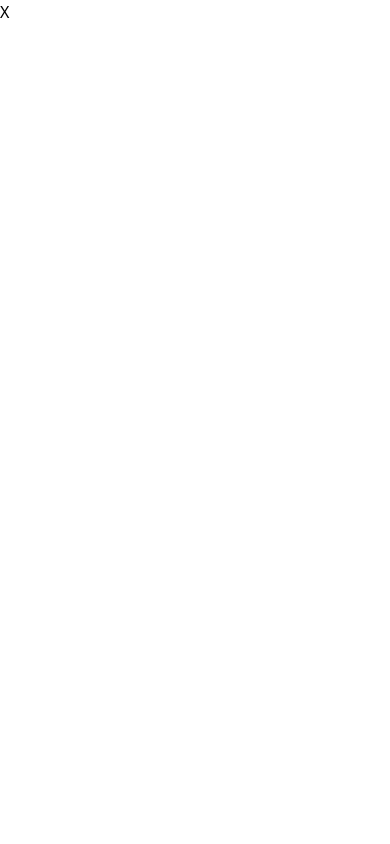
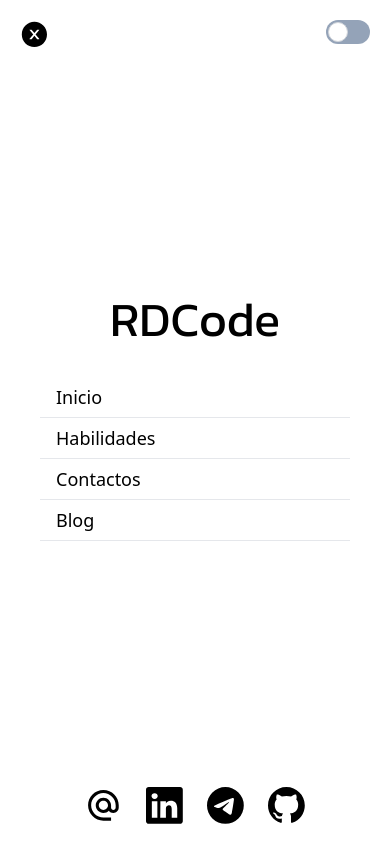
Before and after one commit to IRDCodeI/RDCode, a React (Vite) app: page / in a window 390 px wide. Both pictures are taken after a click on the element 320 px from the left and 46 px from the top of the page. Shown: the top 844 px of the page. Built offline with nearby package versions, Linux system fonts and the light colour scheme.

Commit message:
Menu Mobile

```diff
--- a/src/ui/menu.jsx
+++ b/src/ui/menu.jsx
@@ -1,7 +1,51 @@
+import {AiFillCloseCircle} from 'react-icons/ai'
+import {MdOutlineAlternateEmail} from 'react-icons/md'
+import {BsLinkedin, BsTelegram, BsGithub} from 'react-icons/bs'
+
 function Menu(props){
+
+     const theme = props.darkMode;
+
     return(
         <div className="m-0 z-10 top-0 left-0 fixed w-screen h-screen bg-white dark:bg-gray-900">
-             <div onClick={props.handleMenu}>X</div>
+          <div className='w-full h-full flex flex-col content-between'>
+          <div className='flex flex-row justify-between'>
+               <div className='inline-block p-5 w-fit' onClick={props.handleMenu}><AiFillCloseCircle fontSize={'1.8rem'} color={theme === 'light'? 'black':'white'}/></div>
+               <div className='flex flex-col items-center p-5'>
+               <label className="md:inline-flex relative items-center cursor-pointer">
+                    <input type="checkbox" value="" className="sr-only peer"/>
+                         <div onClick={props.handleTheme}
+                            className="md:block w-11 h-6 bg-slate-400
+                                peer-focus:outline-none peer-focus:ring-2 peer-focus:ring-blue-300 dark:peer-focus:ring-slate-300 rounded-full
+                                peer dark:bg-gray-200 peer-checked:after:translate-x-full peer-checked:after:border-white
+                                after:content-[''] after:absolute after:top-[2px] after:left-[2px] after:bg-white after:border-gray-300 after:border after:rounded-full after:h-5 after:w-5 after:transition-all
+                                 dark:border-gray-600 peer-checked:bg-slate-400">
+                         </div>
+               </label>
+               </div>
+          </div>
+               <div className=' w-full h-full flex flex-col items-center justify-center space-y-10 '>
+                    <h3 className='font-kanit text-5xl dark:text-white'>RDCode</h3>
+                    <div className='w-full px-10'>
+                         <ul className='flex flex-col space-y-1.5'>
+                              <li className='text-lg px-4 dark:text-white'>Inicio</li>
+                              <hr/>
+                              <li className='text-lg px-4 dark:text-white'>Habilidades</li>
+                              <hr/>
+                              <li className='text-lg px-4 dark:text-white'>Contactos</li>
+                              <hr/>
+                              <li className='text-lg px-4 dark:text-white'>Blog</li>
+                              <hr/>
+                         </ul>
+                    </div>
+               </div>
+               <div className='p-5 space-x-6 md:w-60 h-auto flex flex-row justify-center'>
+                    <MdOutlineAlternateEmail fontSize={'2.3rem'} color={theme === 'light'? 'black':'white'}/>
+                    <BsLinkedin fontSize={'2.3rem'} color={theme === 'light'? 'black':'white'}/>
+                    <BsTelegram fontSize={'2.3rem'} color={theme === 'light'? 'black':'white'}/>
+                    <BsGithub fontSize={'2.3rem'} color={theme === 'light'? 'black':'white'}/>
+               </div>
+          </div>
         </div>
      )
 }
--- a/src/ui/nav.jsx
+++ b/src/ui/nav.jsx
@@ -45,13 +45,14 @@ function Nav(){
                                 peer-focus:outline-none peer-focus:ring-2 peer-focus:ring-blue-300 dark:peer-focus:ring-slate-300 rounded-full
                                 peer dark:bg-slate-400 peer-checked:after:translate-x-full peer-checked:after:border-white
                                 after:content-[''] after:absolute after:top-[4px] after:left-[2px] after:bg-white after:border-gray-300 after:border after:rounded-full after:h-5 after:w-5 after:transition-all
-                                 dark:border-gray-600 peer-checked:bg-gray-900"></div>
+                                 dark:border-gray-600 peer-checked:bg-gray-900">
+                            </div>
                         </label>
                     </ul>
                     <div className="block md:hidden" onClick={handleMenuSwitch}><GiHamburgerMenu color={theme === 'light'? 'black':'white'} fontSize={'1.9rem'}/></div>
                 </div>
             </nav>
-            {hidden? <Menu handleMenu={handleMenuSwitch}/> : <></>}
+            {hidden? <Menu darkMode={theme} handleMenu={handleMenuSwitch} handleTheme={handleThemeSwitch}/> : <></>}
         </>
     )
 }
```
